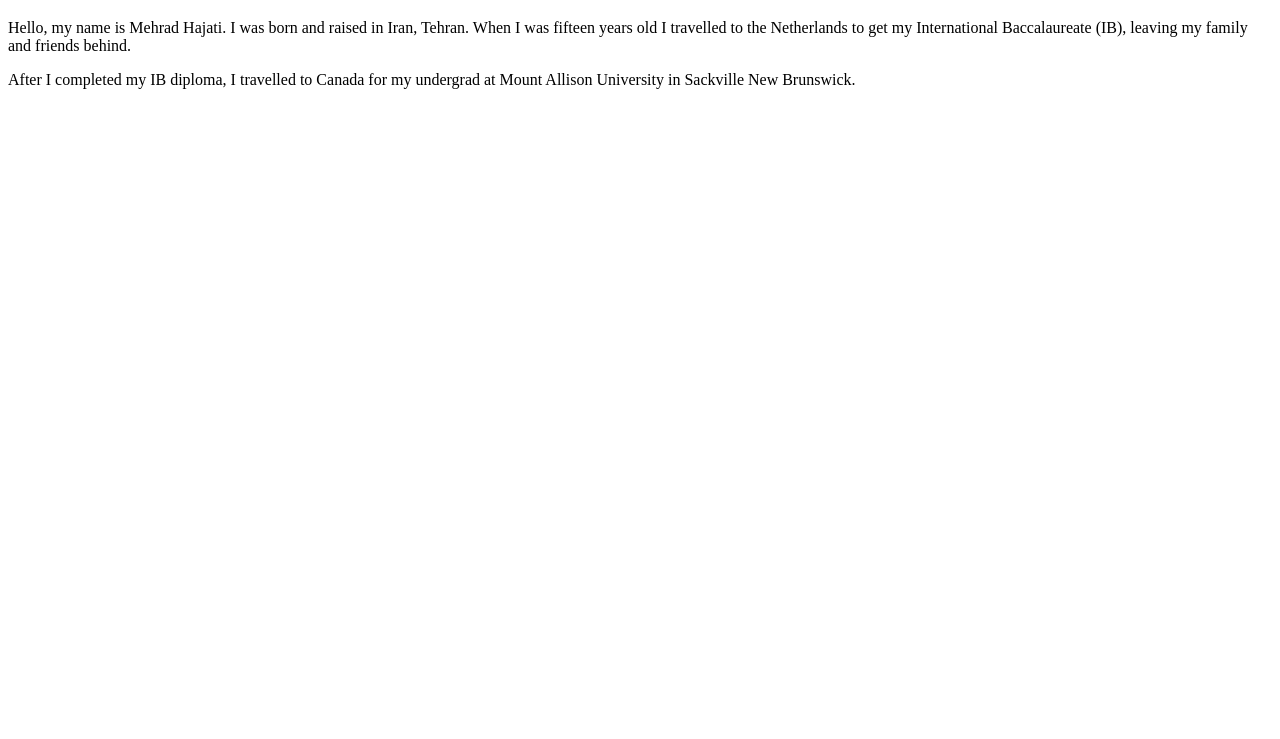
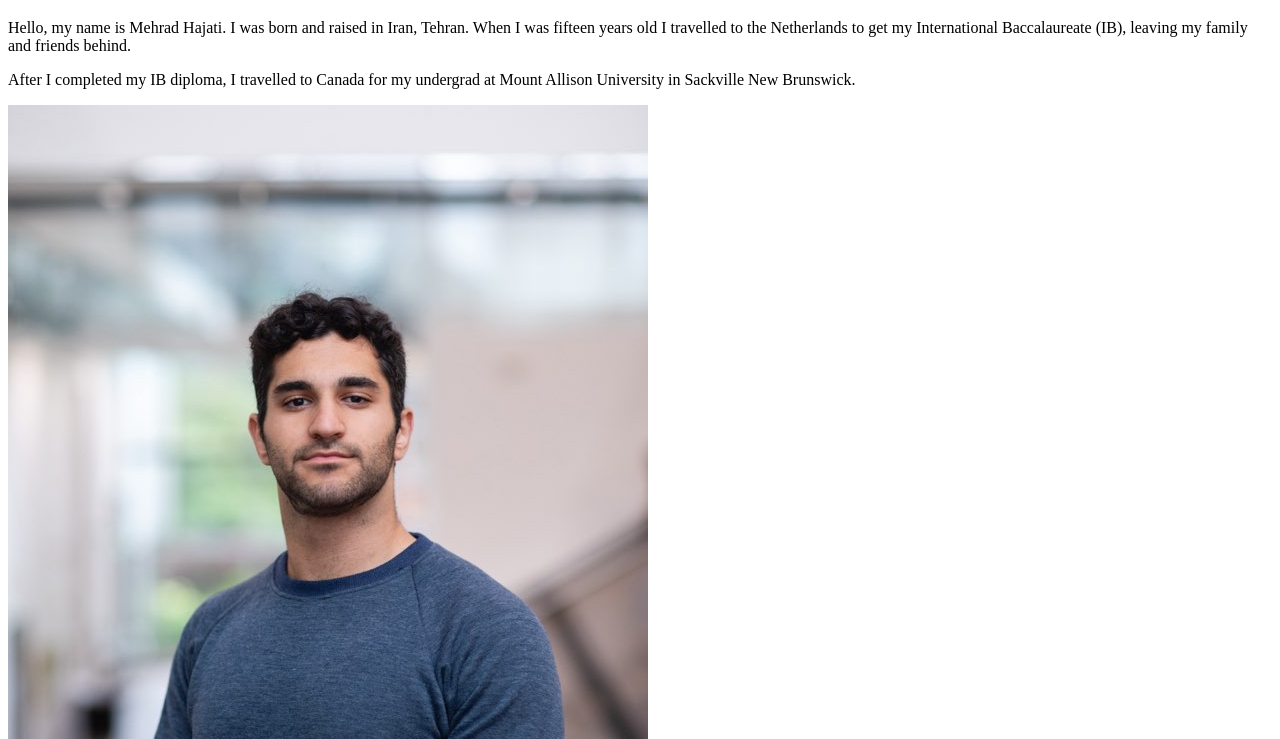
Before and after one commit to MehradHajati/MehradHajati.github.io, a plain HTML site: page index.html in a window 1280 px wide. Shown: the part 61-800 px from the top of the page. Drawn offline with Linux system fonts and the light colour scheme.

Commit message:
Update index.html

```diff
--- a/index.html
+++ b/index.html
@@ -4,6 +4,7 @@
 <h1>Introduction</h1>
 <p>Hello, my name is Mehrad Hajati. I was born and raised in Iran, Tehran. When I was fifteen years old I travelled to the Netherlands to get my International Baccalaureate (IB), leaving my family and friends behind.</p>
 <p> After I completed my IB diploma, I travelled to Canada for my undergrad at Mount Allison University in Sackville New Brunswick. </p>
+<img src="pictures/headshot.jpg" alt="Headshot of Mehrad Hajati">
 </body>
 </html>
 
```
